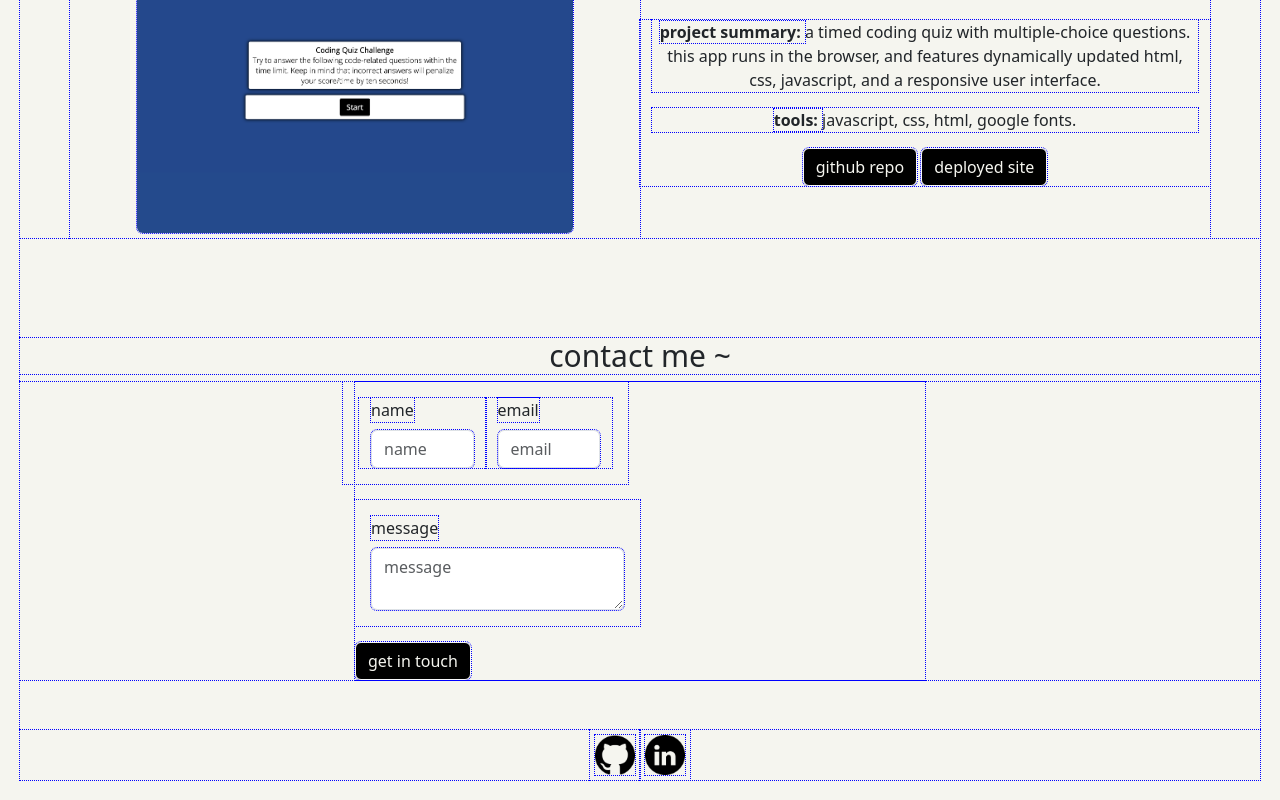
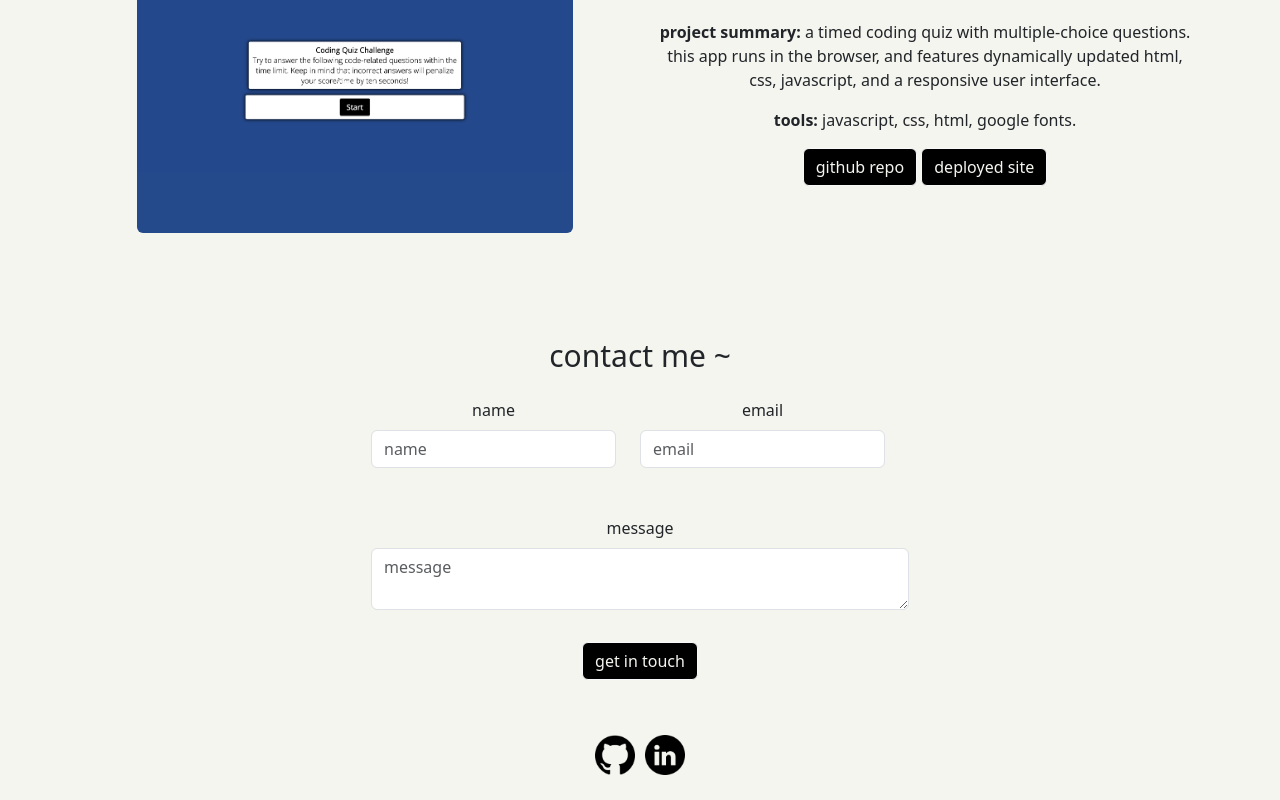
Before and after one commit to janealexadams/portfolio, a React (Vite) app: page / in a window 1280 px wide. Shown: the part 2199-2999 px from the top of the page. Built offline with nearby package versions, Linux system fonts and the light colour scheme.

Commit message:
added readme file

```diff
--- a/src/App.jsx
+++ b/src/App.jsx
@@ -1,4 +1,3 @@
-// import { useState } from 'react';
 import Navbar from './components/Navbar';
 import Header from './components/Header';
 import Projects from './components/Projects';
@@ -9,7 +8,6 @@ import './App.css';
 function App() {
   return (
     <div>
-      {/* navbar will have about me, portfolio, contact, resume */}
       <Navbar />
       <Header />
       <Projects />
@@ -19,6 +17,4 @@ function App() {
   );
 }
 
-
-
 export default App;
--- a/src/components/Contact.jsx
+++ b/src/components/Contact.jsx
@@ -1,13 +1,13 @@
+import 'bootstrap/dist/css/bootstrap.min.css';
 import Button from 'react-bootstrap/Button';
 import Col from 'react-bootstrap/Col';
 import Form from 'react-bootstrap/Form';
 import Row from 'react-bootstrap/Row';
+import { useState } from 'react';
 import '../styles/contact.css';
-import { useState } from 'react';
 
-// Here we import a helper function that will check if the email is valid
+// Importing a helper function that will check if the email is valid
 import { validateEmail } from '../utils/helpers';
-
 
 function Contact() {
   const [name, setName] = useState('');
@@ -33,7 +33,7 @@ function Contact() {
     e.preventDefault();
 
 
-      // First we check to see if the email is not valid or if the userName is empty. If so we set an error message to be displayed on the page.
+      // First we check to see if the email is not valid. If so we set an error message to be displayed on the page.
       if (!validateEmail(email)) {
         setErrorMessage('Email is invalid');
         // We want to exit out of this code block if something is wrong so that the user can correct it
@@ -49,10 +49,10 @@ function Contact() {
   return (
     <section>
         <h1 id="contact" className="contact text-center">contact me ~</h1>
-        <div className="form">
+        <div className="form d-flex justify-content-center">
         <Form onSubmit={handleFormSubmit}>
           <div>
-          <Row className="mb-3 w-50 p-3">
+          <Row className="mb-3 w-100 p-3">
             <Form.Group as={Col} controlId="formGridEmail">
             <Form.Label>name</Form.Label>
             <Form.Control
@@ -73,7 +73,7 @@ function Contact() {
               placeholder="email"/>
             </Form.Group>
         </Row>
-        <Form.Group className="mb-3 w-50 p-3" controlId="formGridAddress1">
+        <Form.Group className="mb-3 w-100 p-3" controlId="formGridAddress1">
             <Form.Label>message</Form.Label>
             <Form.Control
               as="textarea"
--- a/src/components/Footer.jsx
+++ b/src/components/Footer.jsx
@@ -1,9 +1,9 @@
-
 import 'bootstrap/dist/css/bootstrap.min.css';
 import GitHub from '../assets/GitHub-Logo.png'
 import LinkedIn from '../assets/LinkedIn-Logo.png'
 import '../styles/Footer.css';
 
+// Footer with GitHub and LinkedIn links
 function Footer() {
     return (
         <section className="footer">
--- a/src/components/Header.jsx
+++ b/src/components/Header.jsx
@@ -1,11 +1,12 @@
+import 'bootstrap/dist/css/bootstrap.min.css';
 import Col from 'react-bootstrap/Col';
 import Container from 'react-bootstrap/Container';
 import Image from 'react-bootstrap/Image';
 import Row from 'react-bootstrap/Row';
-import 'bootstrap/dist/css/bootstrap.min.css';
 import portrait from '../assets/portrait.png';
 import '../styles/Header.css';
 
+// Header with About Me section
 function Header() {
     return (
         <section id="about-me">
--- a/src/components/Navbar.jsx
+++ b/src/components/Navbar.jsx
@@ -1,8 +1,7 @@
+import 'bootstrap/dist/css/bootstrap.min.css';
 import Nav from 'react-bootstrap/Nav';
-import 'bootstrap/dist/css/bootstrap.min.css';
+import resume from '../assets/resume.pdf';
 import '../styles/Navbar.css';
-import resume from '../assets/resume.pdf';
-
 
 function Navbar() {
   return (
--- a/src/components/Projects.jsx
+++ b/src/components/Projects.jsx
@@ -1,14 +1,14 @@
+import 'bootstrap/dist/css/bootstrap.min.css';
 import Col from 'react-bootstrap/Col';
 import Container from 'react-bootstrap/Container';
 import Row from 'react-bootstrap/Row';
 import Image from 'react-bootstrap/Image';
-import 'bootstrap/dist/css/bootstrap.min.css';
+import Button from 'react-bootstrap/Button';
 import moodie from '../assets/moodie.png';
 import weatherDashboard from '../assets/weather-dashboard.png';
 import noteTaker from '../assets/note-taker.png';
 import codeQuiz from '../assets/code-quiz.png';
 import techBlog from '../assets/tech-blog.png';
-import Button from 'react-bootstrap/Button';
 import '../styles/Projects.css';
 
 function Projects() {
--- a/src/styles/Navbar.css
+++ b/src/styles/Navbar.css
@@ -1,5 +1,4 @@
 #about-me-link:hover, #projects-link:hover, #contact-link:hover, #resume-link:hover{
-    /* color: #D17979; */
     font-weight: bold;
     color: black
 }
--- a/src/styles/contact.css
+++ b/src/styles/contact.css
@@ -8,6 +8,7 @@
     display: flex;
     justify-content: center;
     position: relative;
+    text-align: center;
 }
 
 #contact-button {
```
Also changed, not shown: src/App.css (+2 -5 lines), src/components/Resume.jsx (deleted, +0 -19 lines), src/assets/portfolio-screenshot.png (added), 1 other file (tests, documents, lock files or other folders).
